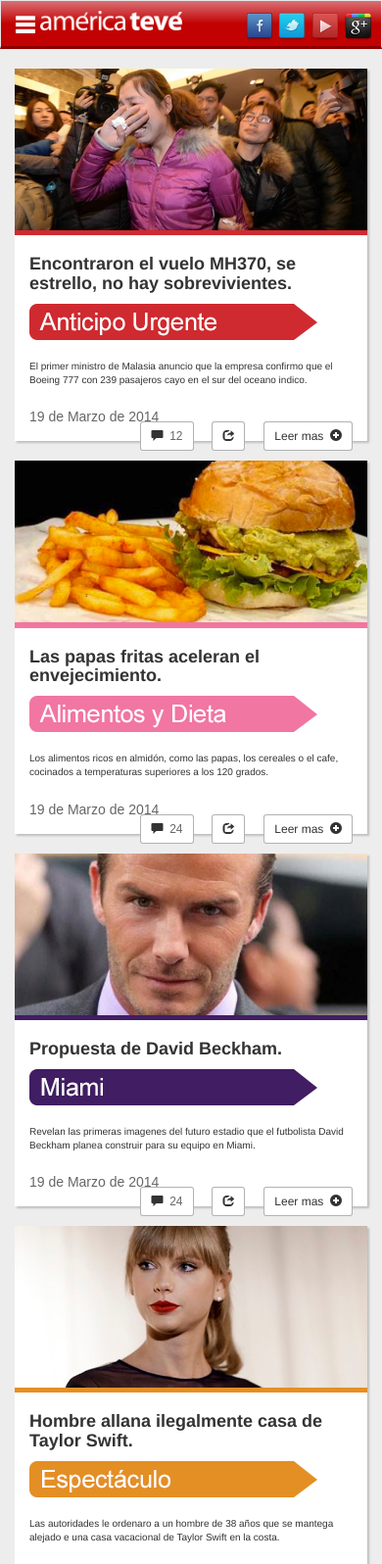
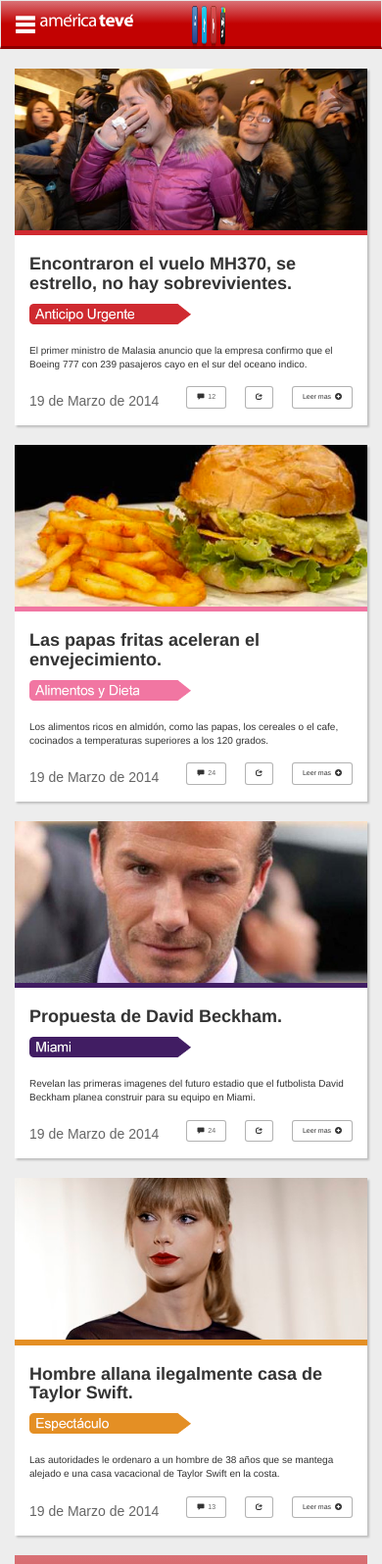
Before and after one commit to bleyzer/AmericaTeveNews, a plain HTML site: page index.html in a window 390 px wide. Shown: the top 1596 px of the page at 98% size. Drawn offline with Linux system fonts and the light colour scheme.

Commit message:
Mejorada medias

```diff
--- a/css/styles.css
+++ b/css/styles.css
@@ -97,13 +97,9 @@ background-image: linear-gradient(to bottom, #D97176 0%, #C20202 50%) !important
 
 @media (max-width: 500px){
     .redes img{
-        width: 30px;
-        height: 30px;
-        margin-top: 12px
+        width: 3%;
     }
-    .america img{
-        height: 20px
-    }
+
     .toggle-btn {
         width: 15px;
         height: 15px
@@ -114,10 +110,37 @@ background-image: linear-gradient(to bottom, #D97176 0%, #C20202 50%) !important
     .news p{
         font-size: 10px
     }
+    .btn-neutral {
+        font-size: 7px !important
+    }
+}
+@media (max-width: 310px){
+    .redes img{
+        width: 2%;
+    }
+
+    .toggle-btn {
+        width: 13px;
+        height: 13px
+    }
+    .news h2{
+        font-size: 16px;
+    }
+    .news p{
+        font-size: 8px
+    }
+    .btn-neutral {
+        font-size: 5px !important
+    }
 }
 
-@media screen and (max-device-width:480px) and (orientation:landscape){
+@media screen and (max-device-width:460px) and (orientation:landscape){
     .news{
         background-color: green
     }
 }
+@media screen and (max-device-width:320px) and (orientation:portrait){
+    .news{
+        background-color: yellow
+    }
+}
--- a/index.html
+++ b/index.html
@@ -17,12 +17,12 @@
           <button class="navbar-toggle toggle-btn" data-toggle="collapse" data-target="#bs-example-navbar-collapse-1">
             <span class="sr-only">Toggle navigation</span>
           </button>
-            <a class="navbar-brand america" href="#"><img src="images/logo.png" height="30px" > </a>
+            <a class="navbar-brand america" href="#"><img src="images/logo.png" height="65%"> </a>
             <div class="redes img-responsive">
-            <a href=""><img src="images/fb.png"></a>
-            <a href=""><img src="images/tw.png"></a>
-            <a href=""><img src="images/yt.png"></a>
-            <a href=""><img src="images/g.png"></a>
+            <a href=""><img src="images/fb.png" width="5%"></a>
+            <a href=""><img src="images/tw.png" width="5%"></a>
+            <a href=""><img src="images/yt.png" width="5%"></a>
+            <a href=""><img src="images/g.png" width="5%"></a>
             </div>
         </div>
         <div class="collapse navbar-collapse" id="bs-example-navbar-collapse-1">
@@ -38,7 +38,7 @@
         <img src="images/color1.png" class="img-responsive" width="100%">
           <div class="information">
             <h2><b>Encontraron el vuelo MH370, se estrello, no hay sobrevivientes.</b></h2>
-            <img src="images/label1.png" class="img-responsive">
+            <img src="images/label1.png" class="img-responsive" width="50%">
             <br>
             <p>El primer ministro de Malasia anuncio que la empresa confirmo que el Boeing 777 con 239 pasajeros cayo en el sur del oceano indico.</p>
             <div class="spacing"></div>
@@ -63,10 +63,10 @@
       <br>
       <div class="news">
         <img src="images/img2.png" class="img-responsive" width="100%">
-        <img src="images/color2.png" class="img-responsive" width="100%">
+        <img src="images/Color2.png" class="img-responsive" width="100%">
           <div class="information">
             <h2><b>Las papas fritas aceleran el envejecimiento.</b></h2>
-            <img src="images/label2.png" class="img-responsive">
+            <img src="images/label2.png" class="img-responsive" width="50%">
             <br>
             <p>Los alimentos ricos en almidón, como las papas, los cereales o el cafe, cocinados a temperaturas superiores a los 120 grados.</p>
             <div class="spacing"></div>
@@ -94,7 +94,7 @@
         <img src="images/color3.png" class="img-responsive" width="100%">
           <div class="information">
             <h2><b>Propuesta de David Beckham.</b></h2>
-            <img src="images/label3.png" class="img-responsive">
+            <img src="images/label3.png" class="img-responsive" width="50%">
             <br>
             <p>Revelan las primeras imagenes del futuro estadio que el futbolista David Beckham planea construir para su equipo en Miami.</p>
             <div class="spacing"></div>
@@ -122,7 +122,7 @@
         <img src="images/color4.png" class="img-responsive" width="100%">
           <div class="information">
             <h2><b>Hombre allana ilegalmente casa de Taylor Swift.</b></h2>
-            <img src="images/label4.png" class="img-responsive">
+            <img src="images/label4.png" class="img-responsive" width="50%">
             <br>
             <p>Las autoridades le ordenaro a un hombre de 38 años que se mantega alejado e una casa vacacional de Taylor Swift en la costa.</p>
             <div class="spacing"></div>
```
